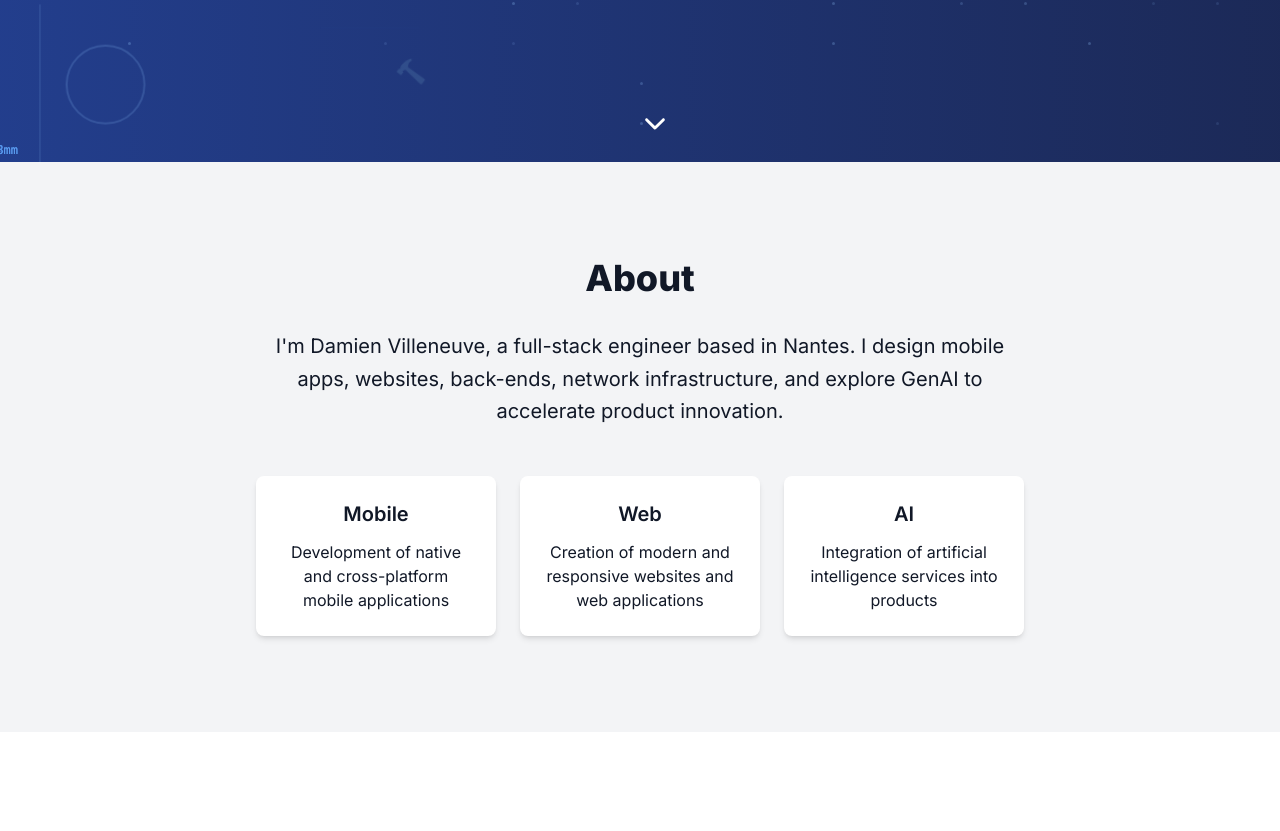
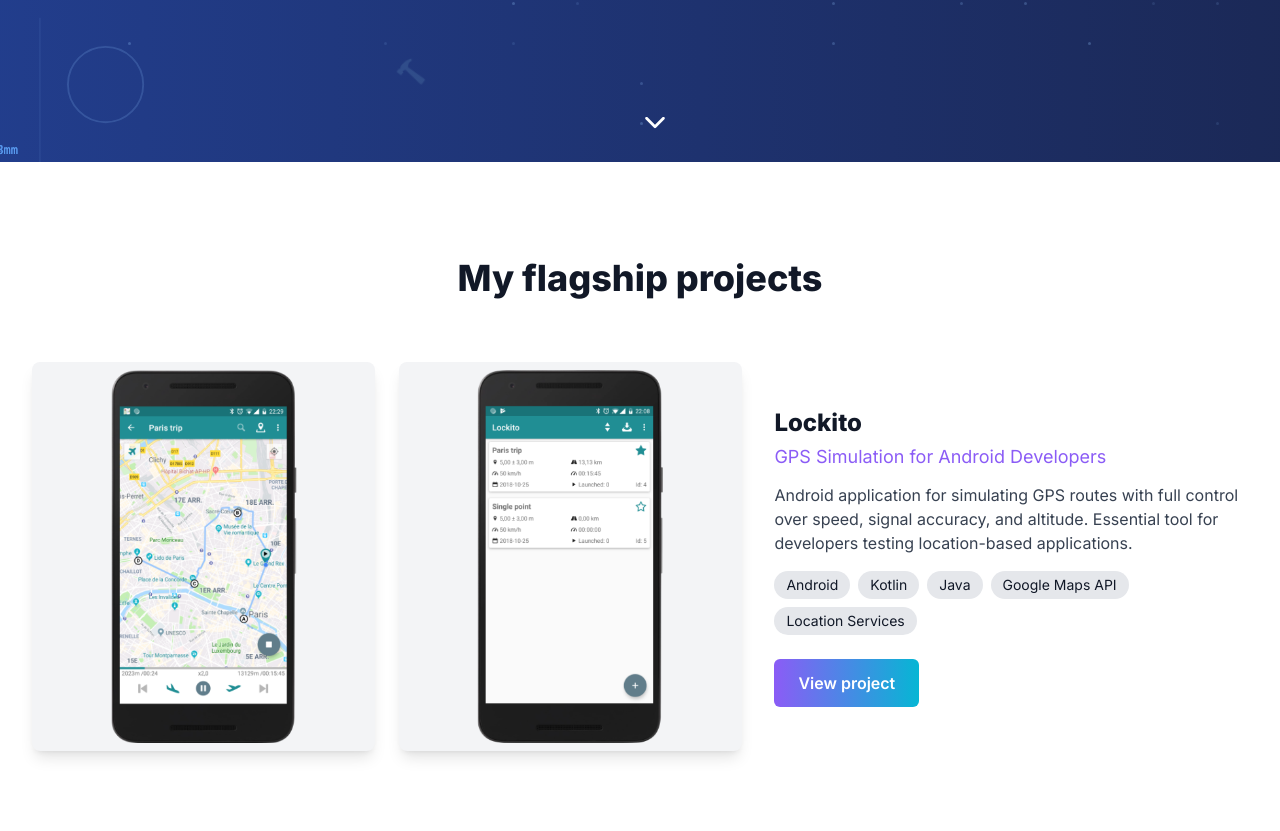
Before and after one commit to DayS/days.github.com, a React (Vite) app: page / in a window 1280 px wide. Shown: the part 638-1469 px from the top of the page. Built offline with nearby package versions, Linux system fonts and the light colour scheme.

Commit message:
refacto: Remove AboutSection component

```diff
--- a/src/App.tsx
+++ b/src/App.tsx
@@ -2,7 +2,6 @@
 import { ThemeToggle } from './components/ThemeToggle';
 import { LanguageSwitcher } from './components/LanguageSwitcher';
 import { HeroSection } from './components/HeroSection';
-import { AboutSection } from './components/AboutSection';
 import { ProjectsCarousel } from './components/ProjectsCarousel';
 import { SocialLinks } from './components/SocialLinks';
 import { SupportSection } from './components/SupportSection';
@@ -18,7 +17,6 @@
 
       <main>
         <HeroSection />
-        <AboutSection />
         <section className="section">
           <div className="container">
             <ProjectsCarousel />
--- a/src/components/AboutSection.tsx
+++ /dev/null
@@ -1,54 +0,0 @@
-import { motion } from 'framer-motion';
-import { useTranslation } from 'react-i18next';
-
-export function AboutSection() {
-  const { t } = useTranslation();
-
-  return (
-    <section className="section bg-gray-100 dark:bg-gray-900" id="about">
-      <div className="container">
-        <motion.div
-          className="max-w-3xl mx-auto text-center"
-          initial={{ opacity: 0, y: 20 }}
-          whileInView={{ opacity: 1, y: 0 }}
-          transition={{ duration: 0.6 }}
-          viewport={{ once: true, margin: "-100px" }}
-        >
-          <h2 className="text-3xl md:text-4xl font-bold mb-8">{t('about.title')}</h2>
-          <p className="text-xl leading-relaxed mb-8">
-            {t('about.description')}
-          </p>
-
-          <div className="grid grid-cols-1 md:grid-cols-3 gap-6 mt-12">
-            <motion.div
-              className="p-6 bg-white dark:bg-gray-800 rounded-lg shadow-md"
-              whileHover={{ y: -5 }}
-              transition={{ duration: 0.2 }}
-            >
-              <h3 className="text-xl font-semibold mb-3">{t('about.cards.mobile.title')}</h3>
-              <p>{t('about.cards.mobile.description')}</p>
-            </motion.div>
-
-            <motion.div
-              className="p-6 bg-white dark:bg-gray-800 rounded-lg shadow-md"
-              whileHover={{ y: -5 }}
-              transition={{ duration: 0.2 }}
-            >
-              <h3 className="text-xl font-semibold mb-3">{t('about.cards.web.title')}</h3>
-              <p>{t('about.cards.web.description')}</p>
-            </motion.div>
-
-            <motion.div
-              className="p-6 bg-white dark:bg-gray-800 rounded-lg shadow-md"
-              whileHover={{ y: -5 }}
-              transition={{ duration: 0.2 }}
-            >
-              <h3 className="text-xl font-semibold mb-3">{t('about.cards.ai.title')}</h3>
-              <p>{t('about.cards.ai.description')}</p>
-            </motion.div>
-          </div>
-        </motion.div>
-      </div>
-    </section>
-  );
-}
--- a/src/locales/en.json
+++ b/src/locales/en.json
@@ -5,24 +5,6 @@
     "buttons": {
       "projects": "View my projects",
       "contact": "Contact me"
-    }
-  },
-  "about": {
-    "title": "About",
-    "description": "I'm Damien Villeneuve, a full-stack engineer based in Nantes. I design mobile apps, websites, back-ends, network infrastructure, and explore GenAI to accelerate product innovation.",
-    "cards": {
-      "mobile": {
-        "title": "Mobile",
-        "description": "Development of native and cross-platform mobile applications"
-      },
-      "web": {
-        "title": "Web",
-        "description": "Creation of modern and responsive websites and web applications"
-      },
-      "ai": {
-        "title": "AI",
-        "description": "Integration of artificial intelligence services into products"
-      }
     }
   },
   "projects": {
--- a/src/locales/fr.json
+++ b/src/locales/fr.json
@@ -1,28 +1,10 @@
 {
   "hero": {
     "title": "Ingénieur Produit Full‑stack",
-    "description": "Je conçois des apps mobiles, sites web, back‑ends, infra réseau et j'explore la GenAI pour accélérer l'innovation produit.",
+    "description": "Je conçois des apps mobiles, sites web, back‑ends, et j'explore la GenAI pour accélérer l'innovation produit.",
     "buttons": {
       "projects": "Voir mes projets",
       "contact": "Me contacter"
-    }
-  },
-  "about": {
-    "title": "À propos",
-    "description": "Je suis Damien Villeneuve, ingénieur full‑stack basé à Nantes. Je conçois des apps mobiles, sites web, back‑ends, infra réseau et j'explore la GenAI pour accélérer l'innovation produit.",
-    "cards": {
-      "mobile": {
-        "title": "Mobile",
-        "description": "Développement d'applications mobiles natives et cross-platform"
-      },
-      "web": {
-        "title": "Web",
-        "description": "Création de sites et applications web modernes et réactives"
-      },
-      "ai": {
-        "title": "AI",
-        "description": "Intégration de services d'intelligence artificielle dans les produits"
-      }
     }
   },
   "projects": {
```
